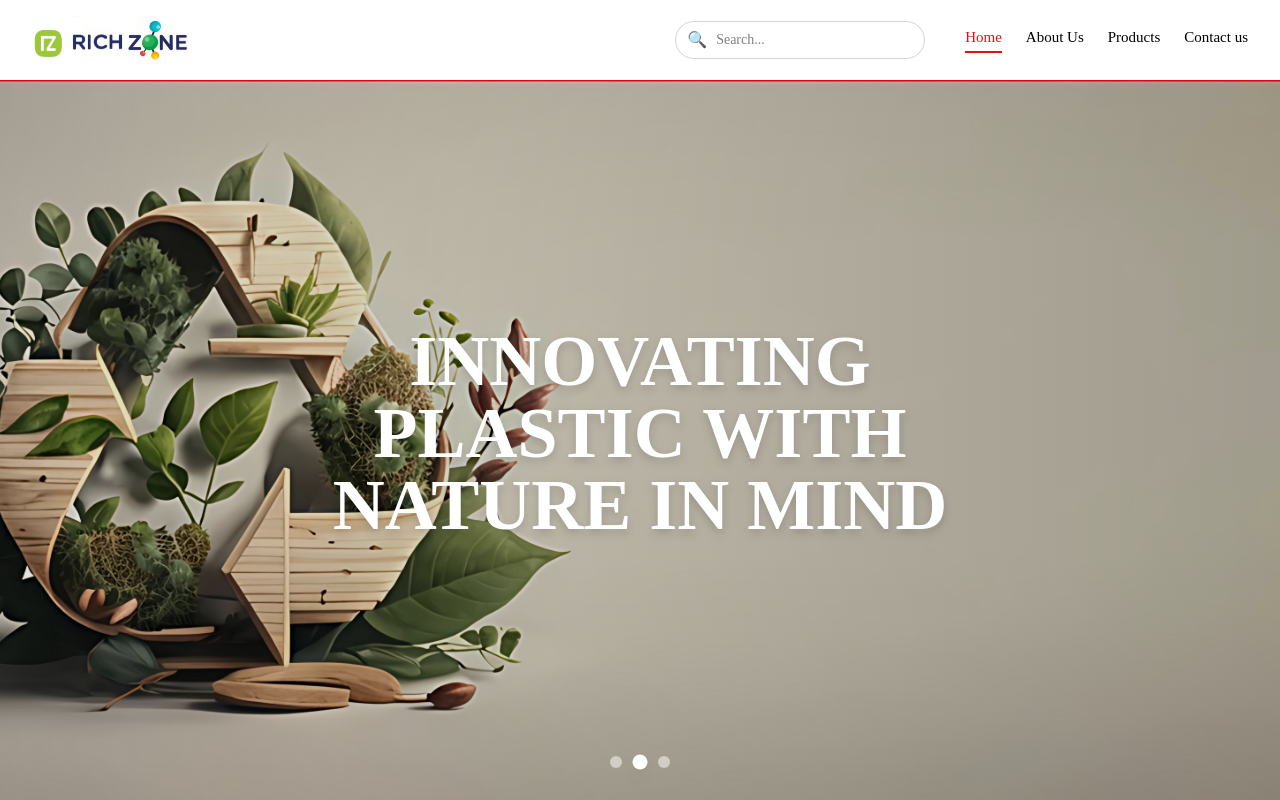
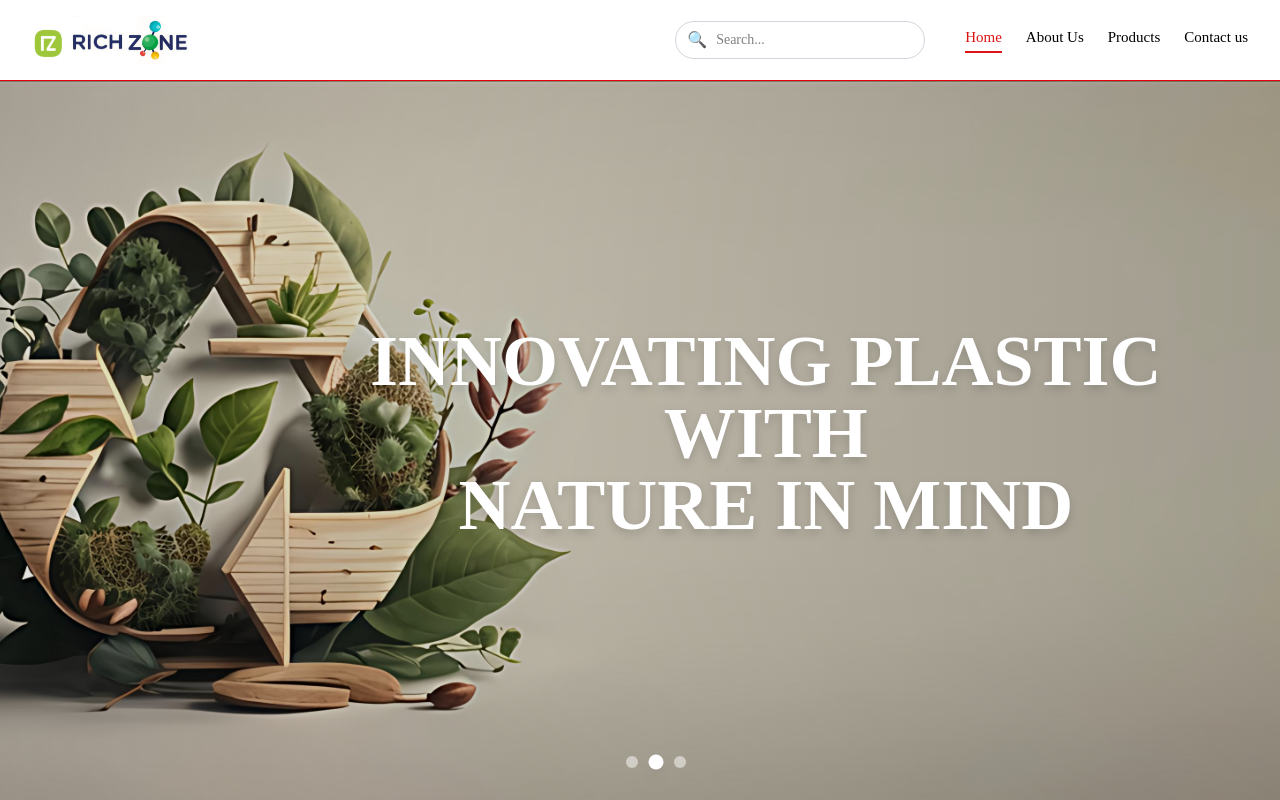
Before and after one commit to atmesh-pandey/Rich-Zone, a React (Vite) app: page / in a window 1280 px wide. Shown: the top 800 px of the page. Built offline with nearby package versions, Linux system fonts and the light colour scheme; a web font is replaced by a local one.

Commit message:
Update Hero.jsx

```diff
--- a/src/components/Hero.jsx
+++ b/src/components/Hero.jsx
@@ -1,51 +1,113 @@
-import React, { useEffect, useState } from "react";
+import React, { useEffect, useRef, useState } from "react";
 
 const slides = [
   {
     image: "/images/banner1.webp",
-    title: <><span className=""><span className="relative text-pink-500" style={{ color: "" }}>India’s</span></span> Leading Manufacturer Filler Masterbatch Solutions</>,
-    // subtitle: "Providing the best plastic insulation solutions across industries",
+    title: (
+      <>
+        <span style={{ width: "60vw" }}>
+          <span className="relative text-pink-500">India’s</span>{" "}
+          Leading Manufacturer Filler Masterbatch Solutions
+        </span>
+      </>
+    ),
+    row: 1,
   },
   {
     image: "/images/banner2.png",
-    title: "Innovating Plastic with Nature in Mind",
-    // subtitle: "Engineered for durability and strength",
+    title: (
+      <span
+        style={{
+          textAlign: "right",
+          display: "flex",
+          justifyContent: "center",
+          alignItems: "center",
+          flexDirection: "column",
+          float: "right",
+          marginRight: "8vw",
+          textShadow: "0 0 1px 10px black",
+        }}
+      >
+        <p>Innovating Plastic</p>
+        <p>with</p>
+        <p>Nature in Mind</p>
+      </span>
+    ),
   },
   {
     image: "/images/banner3.jpg",
-    title: "Driven by Purpose. Delivered with Precision",
-    // subtitle: "Optimized solutions for every industrial need",
+    title: (
+      <span
+        style={{
+          textAlign: "left",
+          display: "grid",
+          marginLeft: "40px",
+          marginTop: "-10vh",
+          textShadow: "0 0 1px 10px black",
+        }}
+      >
+        <p>Driven by Purpose</p>
+        <p>Delivered with Precision</p>
+      </span>
+    ),
   },
 ];
 
 const Hero = () => {
   const [currentSlide, setCurrentSlide] = useState(0);
+  const intervalRef = useRef(null); // 👈 for storing interval ID
+
+  const startSlider = () => {
+    intervalRef.current = setInterval(() => {
+      setCurrentSlide((prev) => (prev + 1) % slides.length);
+    }, 6000);
+  };
+
+  const resetSlider = () => {
+    clearInterval(intervalRef.current);
+    startSlider();
+  };
 
   useEffect(() => {
-    const interval = setInterval(() => {
-      setCurrentSlide((prev) => (prev + 1) % slides.length);
-    }, 6000); // 8s interval
-    return () => clearInterval(interval);
+    startSlider(); // start on mount
+    return () => clearInterval(intervalRef.current); // clear on unmount
   }, []);
 
-  const { image, title, /* subtitle */ } = slides[currentSlide];
+  const { image, title, row } = slides[currentSlide];
 
   return (
-    <section className="relative w-full bg-cover bg-center transition-opacity duration-1000 ease-in-out" style={{ backgroundImage: `url('${image}')`, height: "calc(100vh - 81px)" }}>
+    <section
+      className="relative w-full bg-cover bg-center transition-opacity duration-1000 ease-in-out"
+      style={{ backgroundImage: `url('${image}')`, height: "calc(100vh - 81px)" }}
+    >
       {/* Gradient Overlay */}
-      <div className="absolute inset-0 bg-gradient-to-r from-black/10 to-black/30 flex flex-col justify-center items-center px-4 text-white text-center">
-        <h1 className="text-5xl md:text-7xl sm:text-4xl font-extrabold mb-4 drop-shadow-lg uppercase w-[60vw] break-words">
+      <div
+        className={`absolute inset-0 bg-gradient-to-r from-black/10 to-black/30 flex flex-col justify-center px-4 text-white text-center ${
+          row === 1 ? "items-center" : ""
+        }`}
+      >
+        <h1
+          className={`text-5xl md:text-7xl sm:text-4xl font-extrabold mb-4 drop-shadow-lg uppercase break-words ${
+            row === 1 ? "w-[60vw]" : ""
+          }`}
+        >
           {title}
         </h1>
 
-
-        {/* Slide Dots at Bottom Center */}
+        {/* Slide Dots */}
         <div className="absolute bottom-8 flex justify-center w-full space-x-3">
           {slides.map((_, index) => (
             <span
               key={index}
-              onClick={() => setCurrentSlide(index)} // <-- Add this line
-              className={`h-3 w-3 rounded-full cursor-pointer transform transition-all duration-300 ${index === currentSlide ? "scale-125 bg-white shadow-lg" : "bg-white/50 hover:bg-white/80"}`}
+              onClick={() => {
+                setCurrentSlide(index); // change slide
+                resetSlider(); // 👈 reset timer
+              }}
+              className={`h-3 w-3 rounded-full cursor-pointer transform transition-all duration-300 ${
+                index === currentSlide
+                  ? "scale-125 bg-white shadow-lg"
+                  : "bg-white/50 hover:bg-white/80"
+              }`}
             ></span>
           ))}
         </div>
```
